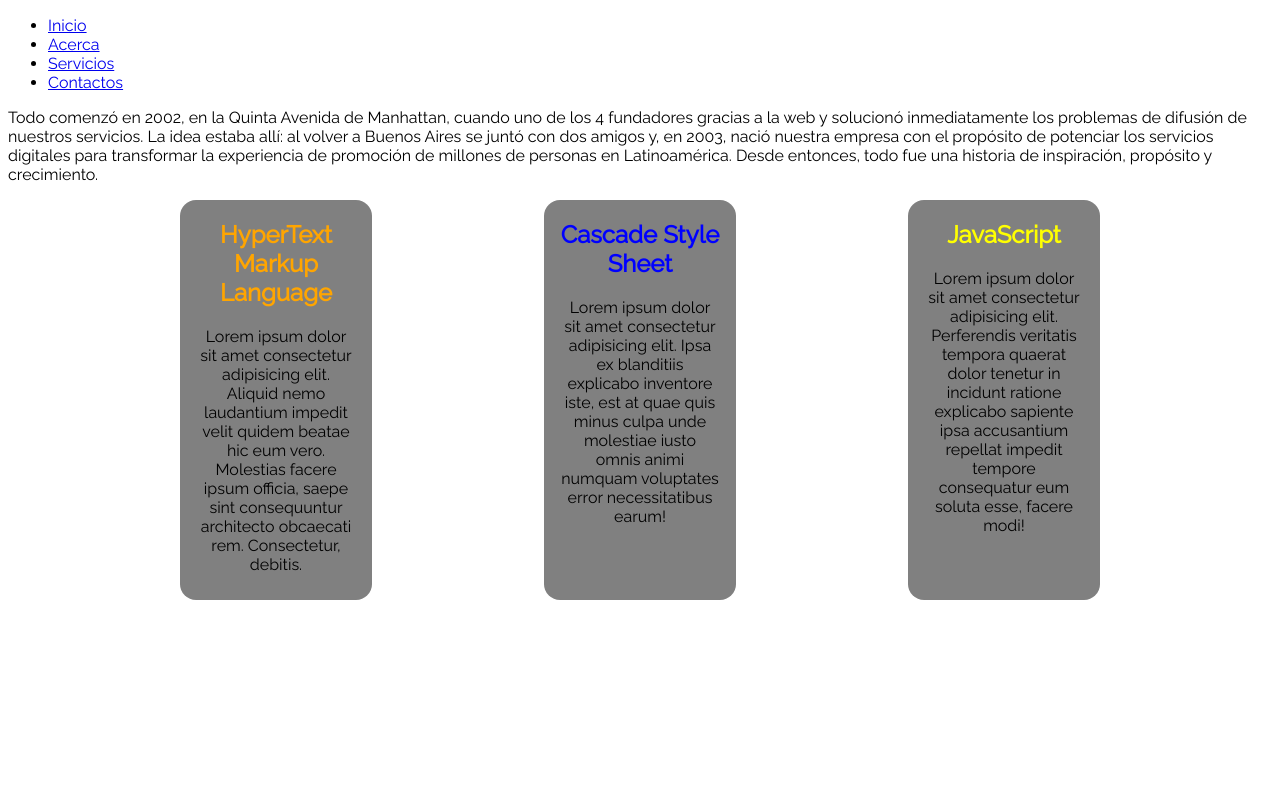
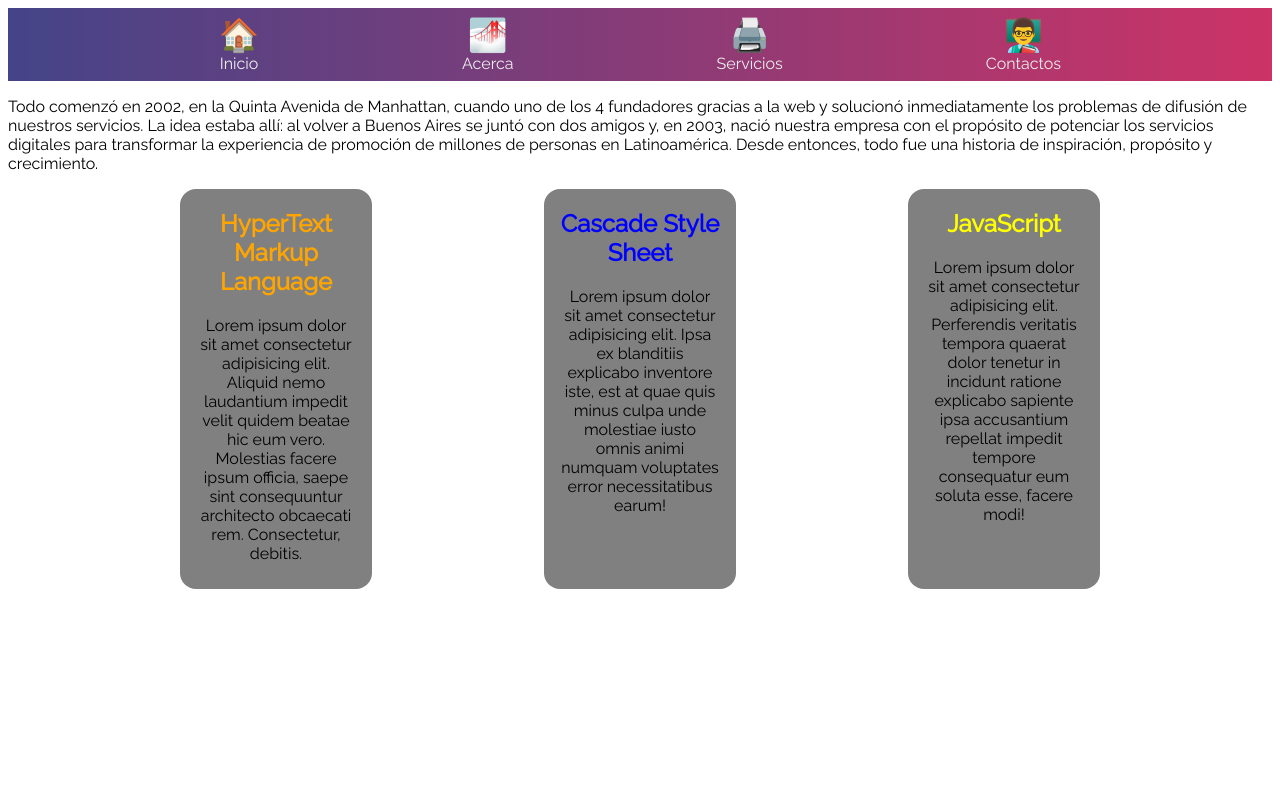
Before and after one commit to C215714N/git-j19, a plain HTML site: page index.html in a window 1280 px wide. Shown: the top 800 px of the page. Drawn offline with Linux system fonts and the light colour scheme; a script that the page names is missing; a web font is replaced by a local one.

Commit message:
Estilos menu aplicacion

```diff
--- a/styles/default.css
+++ b/styles/default.css
@@ -5,7 +5,7 @@
 /* Cabecera */
 
 /* Navegacion */
-
+@import url('navigation.css');
 /* Contenido */
 
 /* lenguages */
--- /dev/null
+++ b/styles/navigation.css
@@ -0,0 +1,34 @@
+.menu{
+    display: flex;
+    justify-content: space-evenly;
+    list-style: none;
+    margin: 0;
+    padding: .5rem;
+    background: linear-gradient(
+        to right,
+        #448,
+        #c36
+    );
+}
+.menu a{
+    display: flex;
+    flex-direction: column;
+    align-items: center;
+    color: #eee;
+    text-decoration: none;
+}
+.menu a::before{
+    font-size: 2rem;
+}
+.menu [href="#"]::before{
+    content: '🏠'
+}
+.menu [href="#about"]::before{
+    content: '🌁'
+}
+.menu [href="#services"]::before{
+    content: '🖨️'
+}
+.menu [href="#contact"]::before{
+    content: '👨‍🏫'
+}
```
